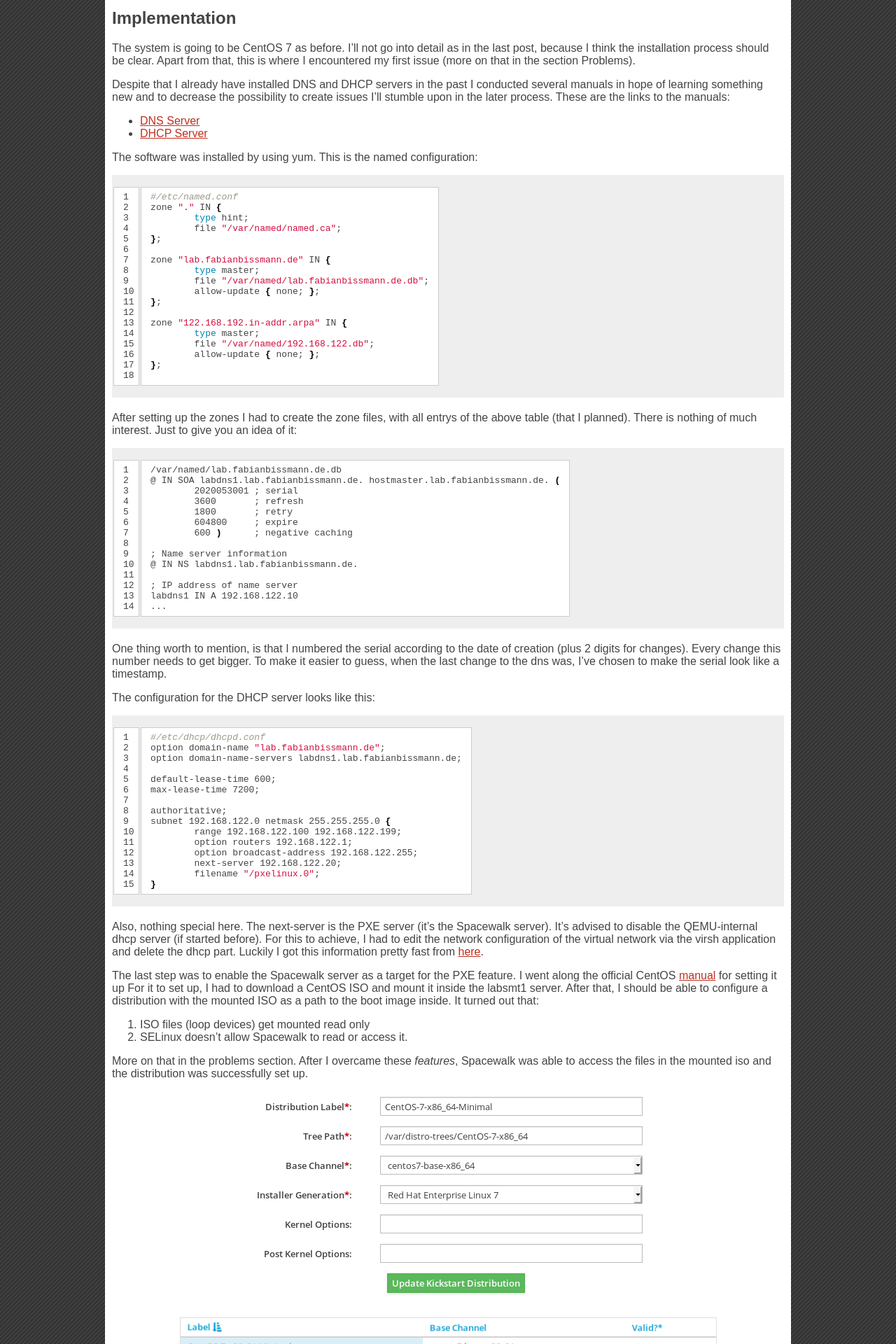
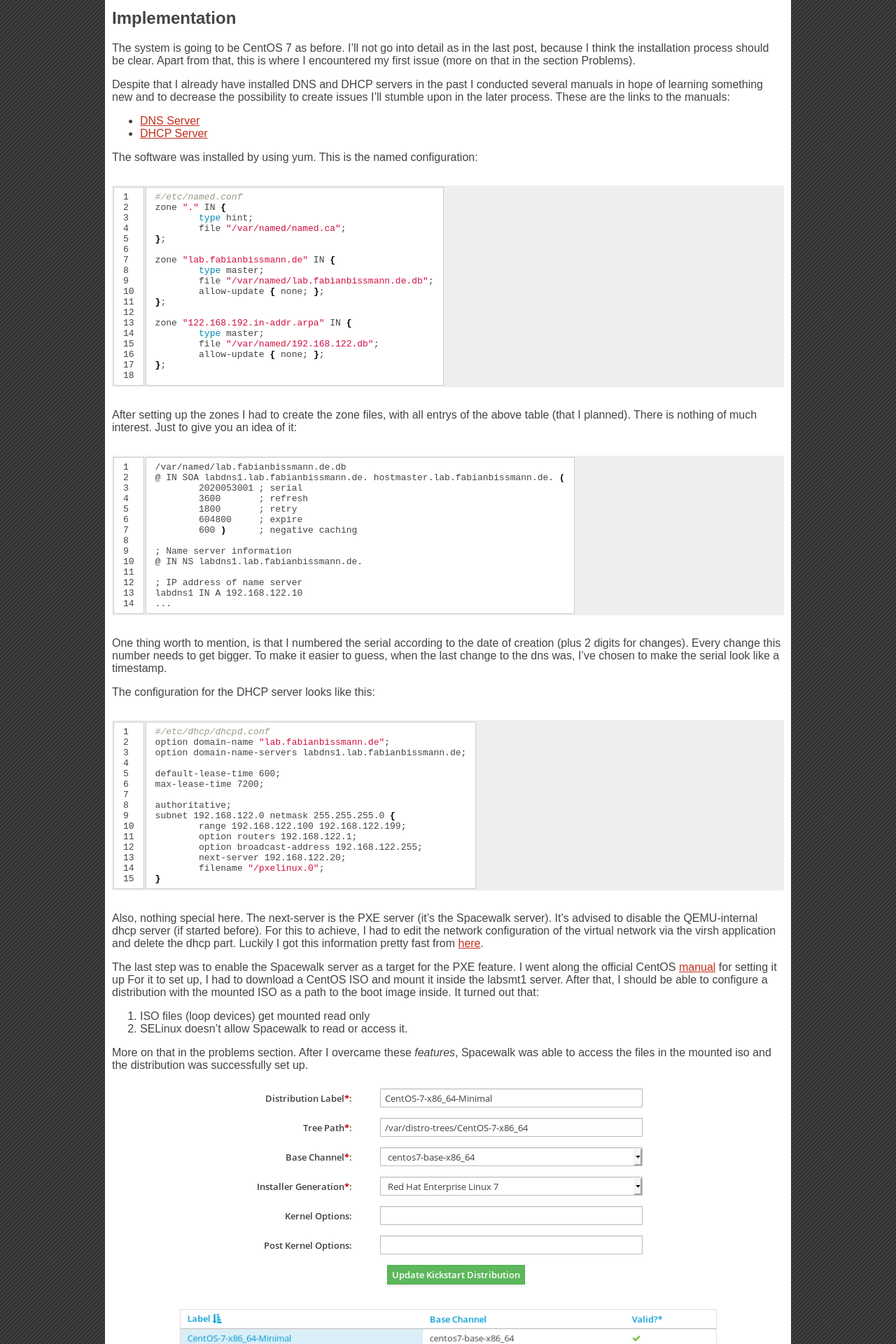
Before and after one commit to 1dollarsteak/1dollarsteak.github.io, a Jekyll site: the page built from _posts/2020-07-14-vLab-Step-3-LDAP.md, in a window 1280 px wide. Shown: the part 837-2757 px from the top of the page at 70% size. Built offline with Jekyll 4.4.1, drawn with Linux system fonts in a browser that asks for light colours.

Commit message:
Test font fix 2

```diff
--- a/_sass/main.scss
+++ b/_sass/main.scss
@@ -43,19 +43,19 @@
   background-color: #fff;
 }
 
-div.highlight {
+/*div.highlight {
   display: inline-block;
 }
 
 pre.highlight {
   margin-top: 0;
   margin-bottom: 0;
-}
+}*/
 
-td.rouge-gutter {
+/*td.rouge-gutter {
   border-right: 1px solid #ccc;
   padding-right: 0.5em;
-}
+}*/
 
 span.emphasize {
   font-style: italic;
@@ -130,11 +130,13 @@
   word-wrap: anywhere;
 }
 
+/*
 @media (min-width: 768px) {
   div.highlight {
     width: 100%;
   }
 }
+*/
 
 @media (max-width: 899px) {
   img[src*='#center'] {
```
